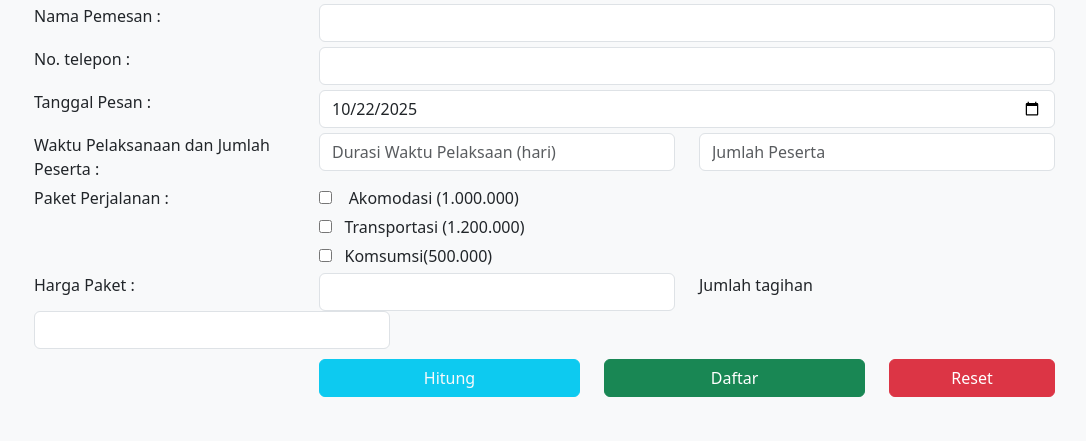
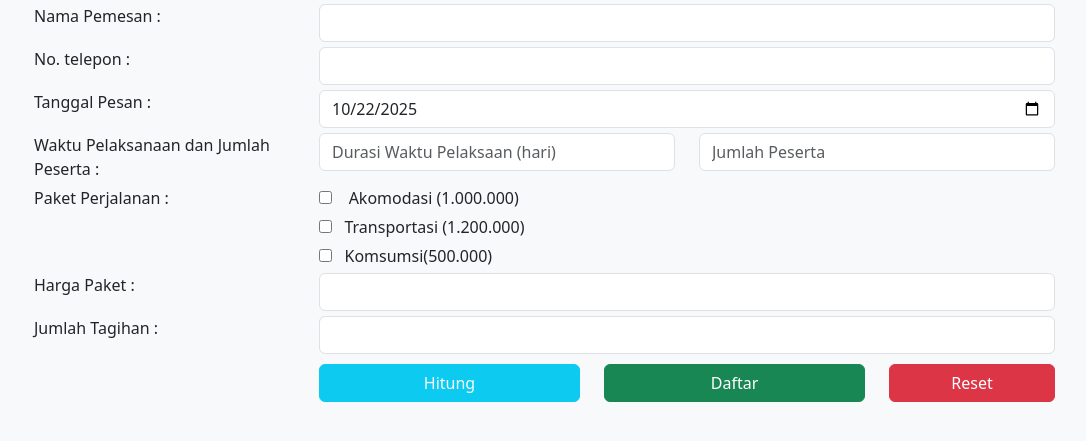
Before and after one commit to tiaaaw2/Wisata, a PHP site: page /pesan.php in a window 1280 px wide. Shown: the part 135-576 px from the top of the page, without its empty margins (48-1134 px from the left). Run offline with PHP 8.4, Linux system fonts and the light colour scheme.

Commit message:
fix: improve layout and structure of pricing and billing sections in pesan.php

```diff
--- a/pesan.php
+++ b/pesan.php
@@ -144,18 +144,25 @@
                     </div>
                     <!-- END -->
 
-                    <div class="row" style="margin-top: 5px;">
-                        <label class="control-label col-md-3" for="nama">Harga Paket : </label>
-                        <div class="col-md-4">
-                            <input type="number" name="totalakomodasi" id="totalakomodasi" class="form-control"
-                                placeholder="" required readonly />
-                        </div>
-                        <label class="control-label col-md-3" for="nama">Jumlah tagihan </label>
-                        <div class="col-md-4">
-                            <input type="number" name="totalbayar" id="totalbayar" class="form-control" required
-                                readonly />
-                        </div>
-                    </div>
+<!-- Harga Paket -->
+<div class="row" style="margin-top: 5px;">
+    <label class="control-label col-md-3" for="totalakomodasi">Harga Paket :</label>
+    <div class="col-md-8">
+        <input type="number" name="totalakomodasi" id="totalakomodasi"
+               class="form-control" placeholder="" required readonly />
+    </div>
+</div>
+
+<!-- Jumlah Tagihan -->
+<div class="row" style="margin-top: 5px;">
+    <label class="control-label col-md-3" for="totalbayar">Jumlah Tagihan :</label>
+    <div class="col-md-8">
+        <input type="number" name="totalbayar" id="totalbayar"
+               class="form-control" required readonly />
+    </div>
+</div>
+
+
 
                     <div class="row " style="margin-top: 10px;">
                         <div class="col-md-3">
```
